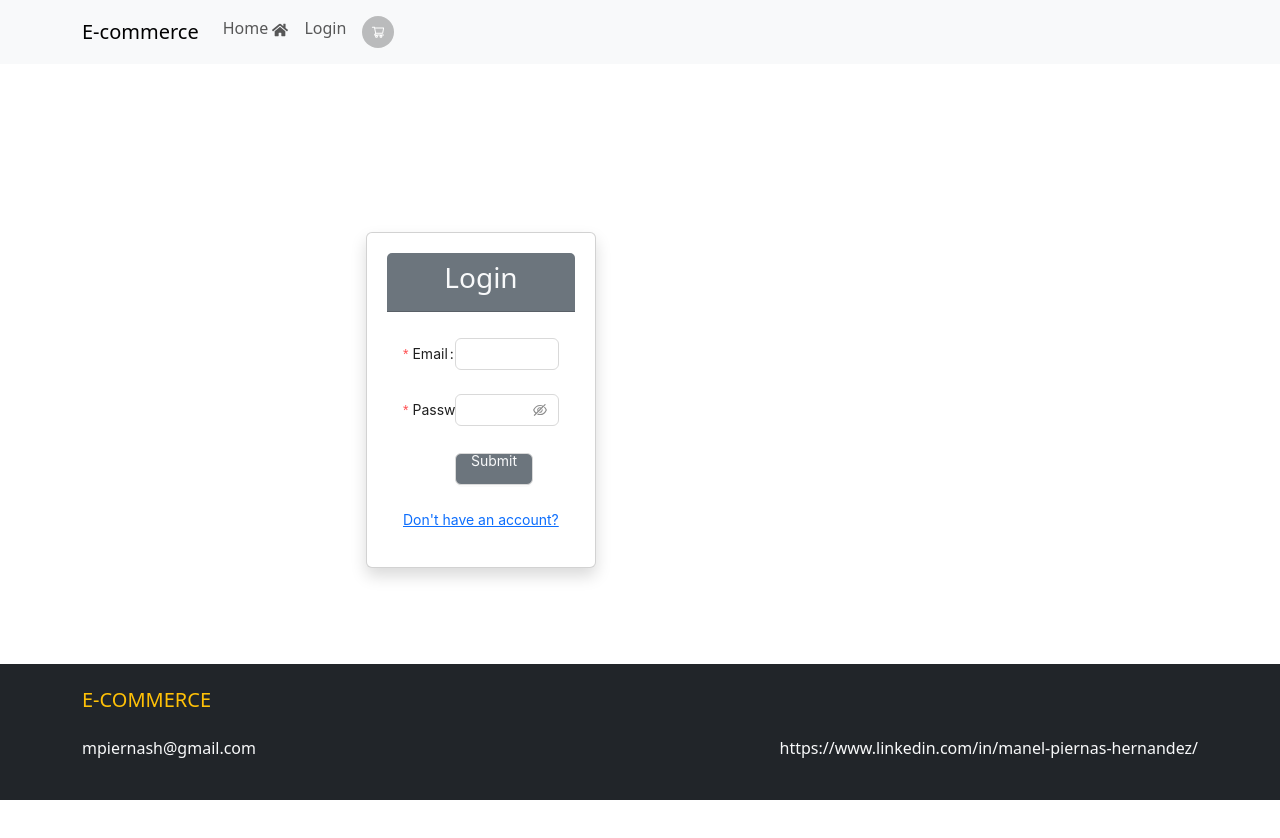
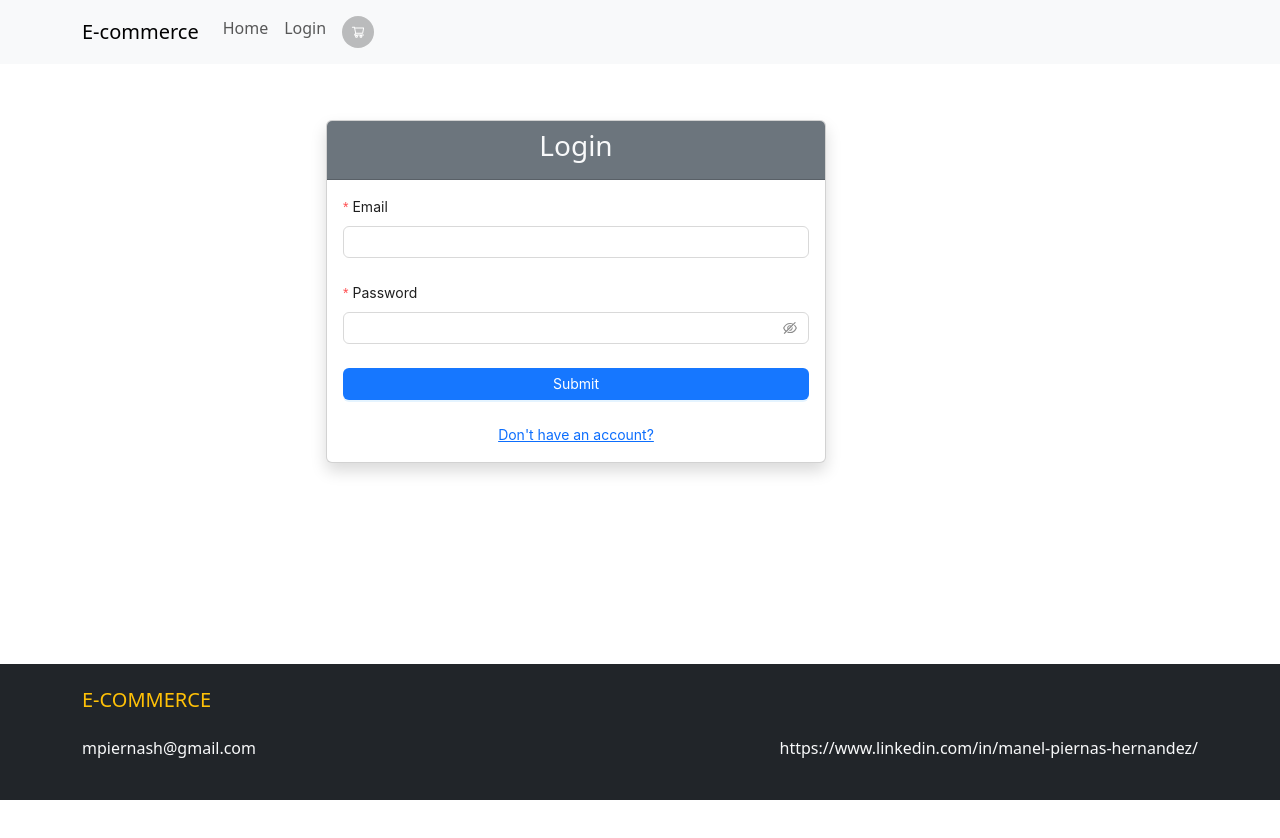
Before and after one commit to Duchicus/Proyecto_Frontend_Backend_React, a React (Vite) app: page /login in a window 1280 px wide. Shown: the top 838 px of the page. After the commit the page ends 800 px from the top, so only its background shows below. Built offline with nearby package versions, Linux system fonts and the light colour scheme.

Commit message:
login and register design updated

```diff
--- a/src/colors.scss
+++ b/src/colors.scss
@@ -1 +1,6 @@
-$colorLogin : red
+$colorLogin : red;
+$font-color: #323232;
+$font-color-sub: #666;
+$bg-color: #fff;
+$main-color: #323232;
+$main-focus: #2d8cf0;
--- a/src/components/Header/Header.jsx
+++ b/src/components/Header/Header.jsx
@@ -30,7 +30,7 @@ const Header = () => {
         <div className="collapse navbar-collapse" id="navbarNav">
           <ul className="navbar-nav">
             <li className="nav-item">
-              <Link className="nav-link" to="/">Home <FaHome /></Link>
+              <Link className="nav-link" to="/">Home</Link>
             </li>
             {token ? (
               <>
--- a/src/components/Home/Home.jsx
+++ b/src/components/Home/Home.jsx
@@ -1,6 +1,5 @@
 import React, { useContext, useEffect } from "react";
 import { ProductsContext } from "../../context/ProductsContext";
-import { Link } from "react-router-dom";
 import "./Home.scss"
 import { CartContext } from "../../context/CartsContext";
 
@@ -15,16 +14,10 @@ const Home = () => {
     getProducts()
   }, [])
 
-  const onCart = (id) => {
-    const onSelected = products.filter(product => product.id === id)
-    cart.push(...onSelected)
-    localStorage.setItem('Cart', JSON.stringify(cart))
-  }
-
   return (
       <div id="products">
         {products.map((product) => (
-          <div key={product.id} className="card">
+          <div key={product.id} className="card-home">
             <div className="card-img"><img className="img" src={"http://localhost:3001/product_images/"+product.image_path}/></div>
             <div className="card-title">{product.name}</div>
             <div className="card-subtitle"><span>Categoria/s :</span>
--- a/src/components/Home/Home.scss
+++ b/src/components/Home/Home.scss
@@ -1,3 +1,5 @@
+@import "../../colors.scss";
+
 #products{
     display: flex;
     flex-wrap: wrap;
@@ -6,17 +8,13 @@
 }
 
 
-.card {
-    --font-color: #323232;
-    --font-color-sub: #666;
-    --bg-color: #fff;
-    --main-color: #323232;
-    --main-focus: #2d8cf0;
+.card-home {
+
     width: 230px;
     height: 300px;
-    background: var(--bg-color);
-    border: 2px solid var(--main-color);
-    box-shadow: 4px 4px var(--main-color);
+    background: $bg-color;
+    border: 2px solid $main-color;
+    box-shadow: 4px 4px $main-color;
     border-radius: 5px;
     display: flex;
     flex-direction: column;
@@ -35,18 +33,18 @@
     font-size: 20px;
     font-weight: 500;
     text-align: center;
-    color: var(--font-color);
+    color: $font-color;
   }
 
   .card-subtitle {
     font-size: 14px;
     font-weight: 400;
-    color: var(--font-color-sub);
+    color: $font-color-sub;
   }
 
   .card-divider {
     width: 100%;
-    border: 1px solid var(--main-color);
+    border: 1px solid $main-color;
     border-radius: 50px;
   }
 
@@ -60,19 +58,19 @@
   .card-price {
     font-size: 20px;
     font-weight: 500;
-    color: var(--font-color);
+    color: $font-color;
   }
 
   .card-price span {
     font-size: 20px;
     font-weight: 500;
-    color: var(--font-color-sub);
+    color: $font-color-sub;
   }
 
   .card-btn {
     height: 35px;
-    background: var(--bg-color);
-    border: 2px solid var(--main-color);
+    background: $bg-color;
+    border: 2px solid $main-color;
     border-radius: 5px;
     padding: 0 15px;
     transition: all 0.3s;
@@ -81,7 +79,7 @@
   .card-btn svg {
     width: 100%;
     height: 100%;
-    fill: var(--main-color);
+    fill: $main-color;
     transition: all 0.3s;
   }
 
@@ -90,18 +88,23 @@
   }
 
   .card-btn:hover {
-    border: 2px solid var(--main-focus);
+    border: 2px solid $main-focus;
   }
 
   .card-btn:hover svg {
-    fill: var(--main-focus);
+    fill: $main-focus;
   }
 
   .card-btn:active {
     transform: translateY(3px);
   }
   .img{
+    width: 80px;
+    height: 80px;
+  }
+  .card-img{
     display: flex;
     flex-wrap: wrap;
-    width: 200px;
+    justify-content: center;
+    text-align: center;
   }
--- a/src/components/Login/Login.jsx
+++ b/src/components/Login/Login.jsx
@@ -2,7 +2,7 @@ import React, { useContext } from 'react'
 import { useNavigate } from "react-router-dom";
 import { UserContext } from '../../context/UsersContext';
 import { Input, notification, Button, Form } from 'antd';
-
+import "./Login.scss"
 
 const Login = () => {
   const { login } = useContext(UserContext)
@@ -18,55 +18,49 @@ const Login = () => {
   };
   return (
     <>
-      <div className="container-fluid d-flex align-items-center min-vh-100">
+      <div className="container-fluid d-flex align-items-center" id='register-card'>
       <div className="row justify-content-center w-100">
-          <div className="col-md-6 mt-n5">
+        <div className="col-md-6">
           <div className="card shadow">
             <div className="card-header bg-secondary text-light text-center">
               <h3>Login</h3>
             </div>
             <div className="card-body">
-                <Form name="basic" labelCol={{ span: 8, }} wrapperCol={{ span: 16, }} style={{ maxWidth: 600, }} initialValues={{ remember: true, }} onFinish={onFinish} autoComplete="on">
+              <Form
+                name="basic"
+                initialValues={{ remember: true }}
+                onFinish={onFinish}
+                autoComplete="on"
+                layout="vertical"
+                className="ant-form-custom"
+              >
                 <Form.Item
                   label="Email"
                   name="email"
                   rules={[
-                      {
-                        required: true,
-                        message: 'Please input your email!',
-                      },
-                      {
-                        pattern: emailRegex,
-                        message: 'Please input a correct email!',
-                      },
+                    { required: true, message: 'Please input your email!' },
+                    { pattern: emailRegex, message: 'Please input a correct email!' },
                   ]}
                 >
                   <Input />
                 </Form.Item>
+
                 <Form.Item
                   label="Password"
                   name="password"
-                    rules={[
-                      {
-                        required: true,
-                        message: 'Please input your password!',
-                      },
-                    ]}
+                  rules={[{ required: true, message: 'Please input your password!' }]}
                 >
                   <Input.Password />
                 </Form.Item>
-                  <Form.Item
-                    wrapperCol={{
-                      offset: 8,
-                      span: 16,
-                    }}
-                  >
-                    <Button className='bg-secondary' htmlType="submit">
-                      <p className='text-light'>Submit</p>
+
+                <Form.Item>
+                  <Button type="primary" htmlType="submit" block>
+                    Submit
                   </Button>
                 </Form.Item>
-
+                <div className="text-center mt-3">
                   <a href="/register">Don't have an account?</a>
+                </div>
               </Form>
             </div>
           </div>
--- /dev/null
+++ b/src/components/Login/Login.scss
@@ -0,0 +1,16 @@
+#login-card{
+    margin-top: 120px;
+}
+  .card {
+    width: 100%;
+    max-width: 500px;
+  }
+
+  .ant-form-custom .ant-form-item {
+    text-align: center;
+  }
+
+  .ant-form-item-label > label {
+    width: 100%;
+    text-align: left;
+  }
--- a/src/components/Register/Register.jsx
+++ b/src/components/Register/Register.jsx
@@ -2,7 +2,7 @@ import React, { useContext } from 'react'
 import { Input, Button, Form } from 'antd';
 import { UserContext } from '../../context/UsersContext';
 import { useNavigate } from 'react-router-dom';
-
+import "./Register.scss"
 
 const Register = () => {
 
@@ -17,9 +17,9 @@ const Register = () => {
 
   return (
     <>
-      <div className="container-fluid d-flex align-items-center min-vh-100">
+      <div className="container-fluid d-flex align-items-center" id='register-card'>
       <div className="row justify-content-center w-100">
-          <div className="col-md-6 mt-n5">
+        <div className="col-md-6">
           <div className="card shadow">
             <div className="card-header bg-secondary text-light text-center">
               <h3>Register</h3>
@@ -27,33 +27,18 @@ const Register = () => {
             <div className="card-body">
               <Form
                 name="basic"
-                  labelCol={{
-                    span: 8,
-                  }}
-                  wrapperCol={{
-                    span: 16,
-                  }}
-                  style={{
-                    maxWidth: 600,
-                  }}
-                  initialValues={{
-                    remember: true,
-                  }}
+                initialValues={{ remember: true }}
                 onFinish={onFinishRegister}
                 autoComplete="on"
+                layout="vertical"
+                className="ant-form-custom"
               >
                 <Form.Item
                   label="Email"
                   name="email"
                   rules={[
-                      {
-                        required: true,
-                        message: 'Please input your email!',
-                      },
-                      {
-                        pattern: emailRegex,
-                        message: 'Please input a correct email!',
-                      },
+                    { required: true, message: 'Please input your email!' },
+                    { pattern: emailRegex, message: 'Please input a correct email!' },
                   ]}
                 >
                   <Input />
@@ -62,24 +47,14 @@ const Register = () => {
                 <Form.Item
                   label="Password"
                   name="password"
-                    rules={[
-                      {
-                        required: true,
-                        message: 'Please input your password!',
-                      },
-                    ]}
+                  rules={[{ required: true, message: 'Please input your password!' }]}
                 >
                   <Input.Password />
                 </Form.Item>
 
-                  <Form.Item
-                    wrapperCol={{
-                      offset: 8,
-                      span: 16,
-                    }}
-                  >
-                    <Button className='bg-secondary' htmlType="submit">
-                      <p className='text-light'>Submit</p>
+                <Form.Item>
+                  <Button type="primary" htmlType="submit" block>
+                    Submit
                   </Button>
                 </Form.Item>
               </Form>
--- /dev/null
+++ b/src/components/Register/Register.scss
@@ -0,0 +1,16 @@
+#register-card{
+    margin-top: 120px;
+}
+  .card {
+    width: 100%;
+    max-width: 500px;
+  }
+
+  .ant-form-custom .ant-form-item {
+    text-align: center;
+  }
+
+  .ant-form-item-label > label {
+    width: 100%;
+    text-align: left;
+  }
```
Also changed, not shown: src/App.jsx (+10 -9 lines). Lines whose indentation alone changed are shown as unchanged.
